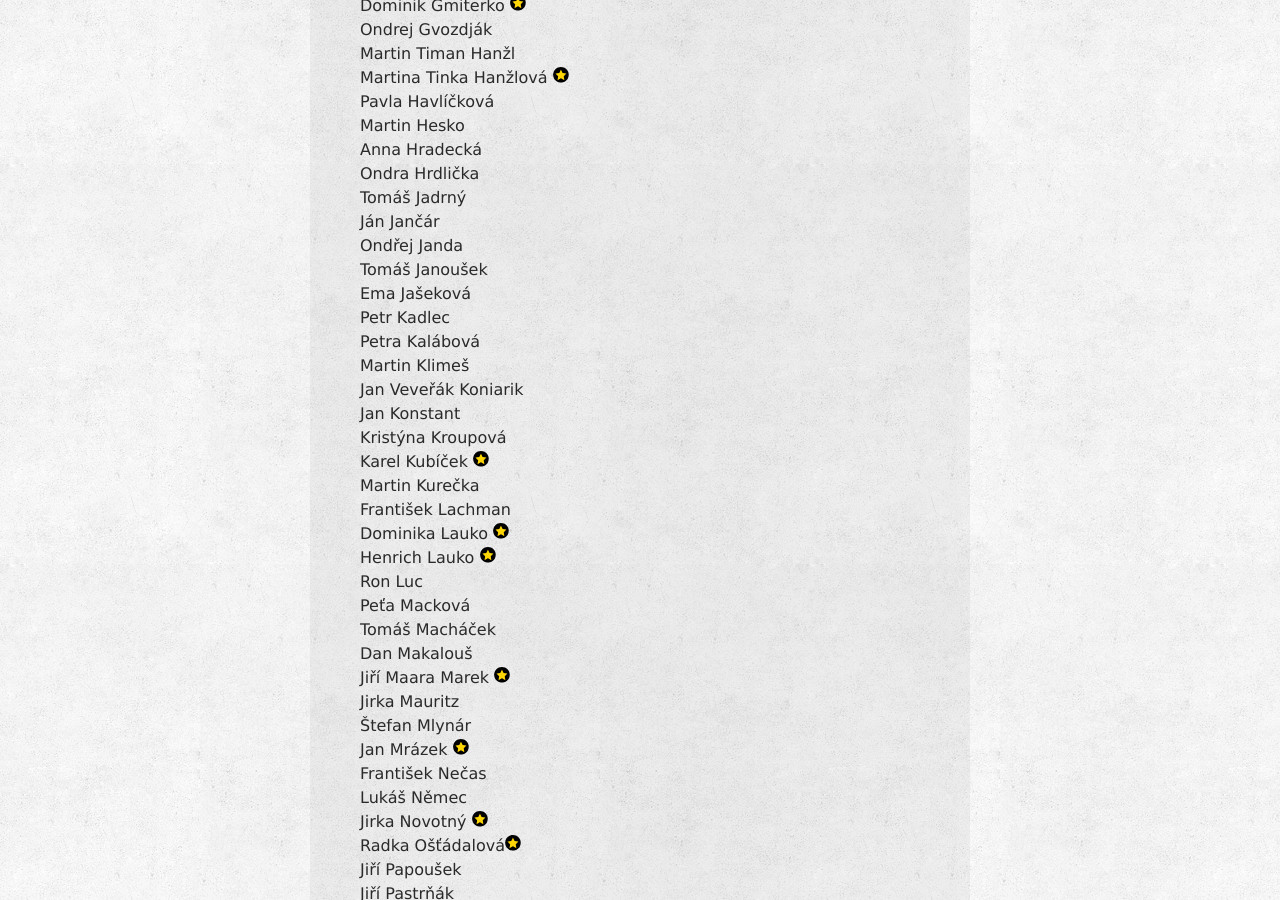
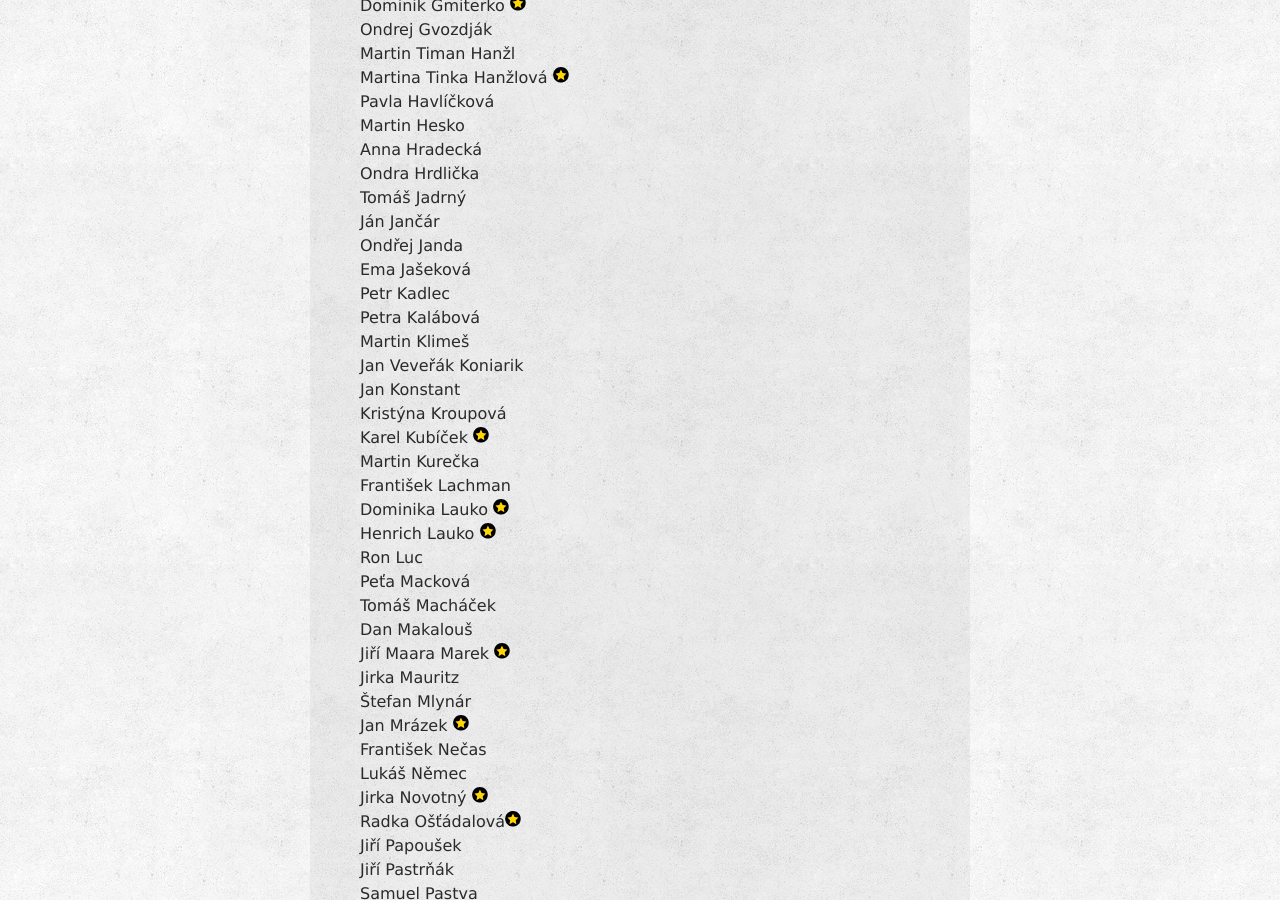
Before and after one commit to zverinec/zverinec-web, a Jekyll site: the page built from _pages/members.md, in a window 1280 px wide and 900 px high, scrolled down 2436 px. Built offline with Jekyll 4.4.1, drawn with Linux system fonts in a browser that asks for light colours; comment, search, counter and statistics services are not loaded.

Commit message:
removed a member

```diff
--- a/_pages/members.md
+++ b/_pages/members.md
@@ -95,7 +95,6 @@ Ondra Hrdlička<br/>
 Tomáš Jadrný<br/>
 Ján Jančár<br/>
 Ondřej Janda<br/>
-Tomáš Janoušek<br/>
 Ema Jašeková<br/>
 Petr Kadlec<br/>
 Petra Kalábová<br/>
```
